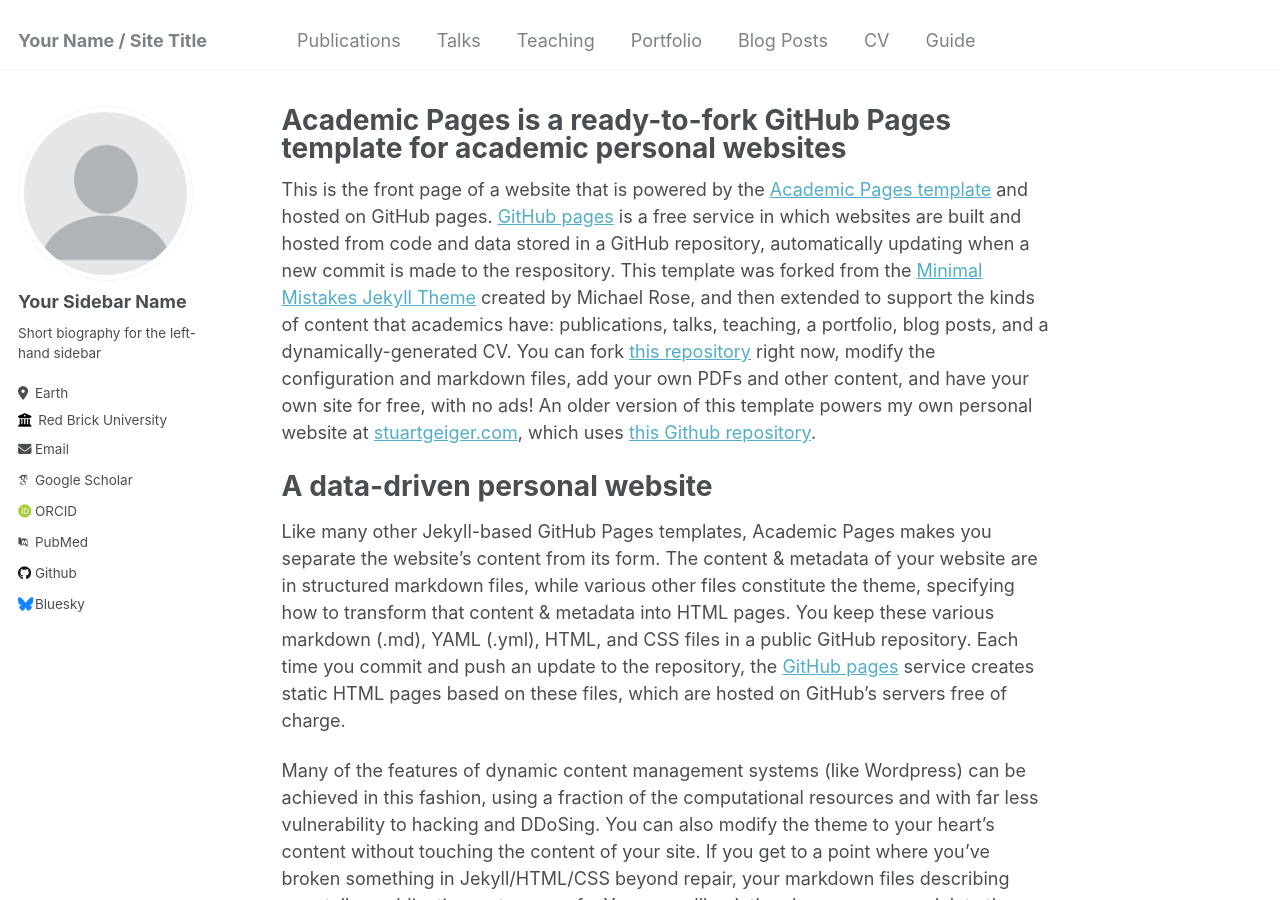
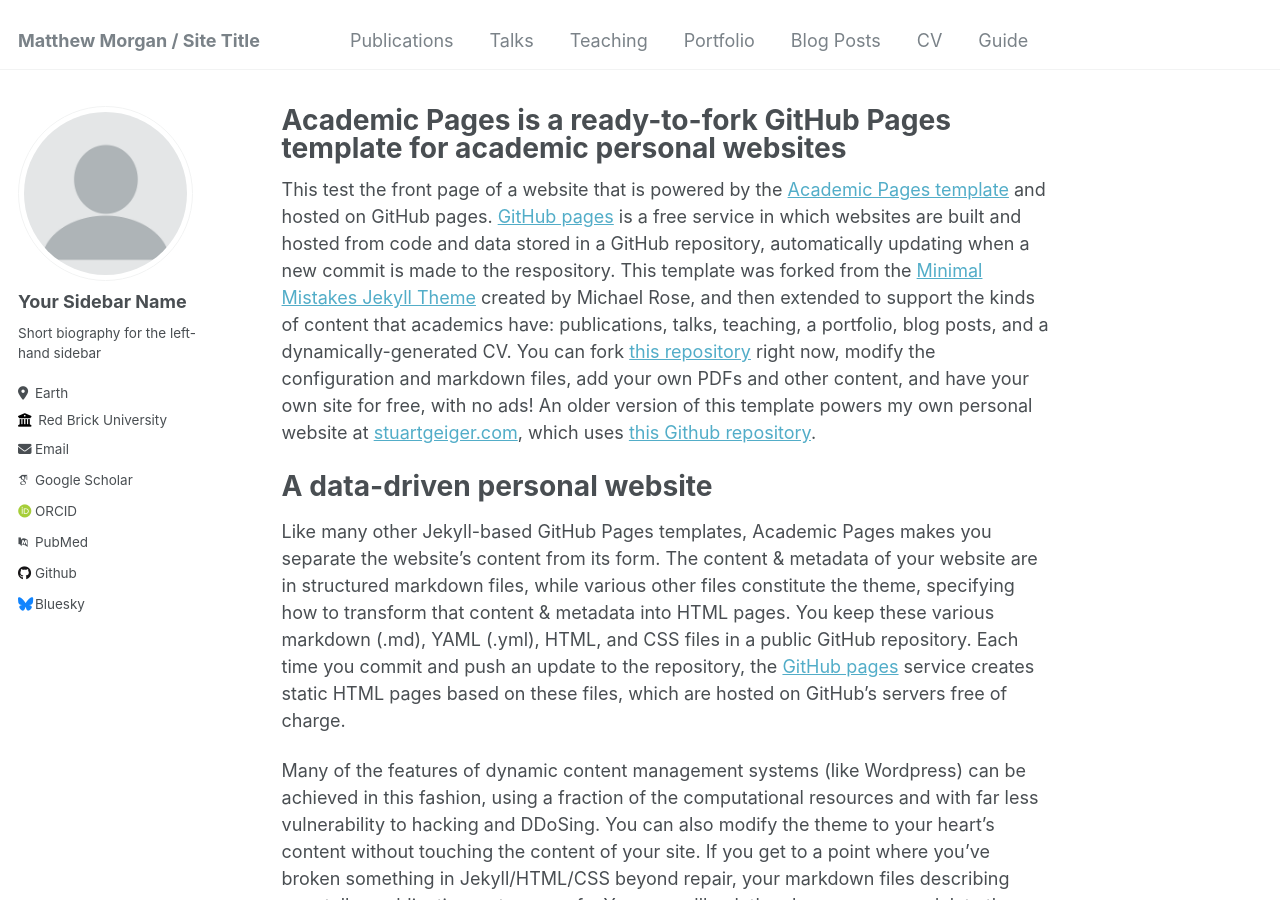
Before and after one commit to MCMorgan06/mcmorgan06.github.io, a Jekyll site: the page built from _pages/about.md, in a window 1280 px wide and 900 px high. Built offline with Jekyll 4.4.1, drawn with Linux system fonts in a browser that asks for light colours; some web fonts are replaced.

Commit message:
initial config comment

```diff
--- a/_config.yml
+++ b/_config.yml
@@ -7,14 +7,14 @@
 # server process.
 
 # Basic Site Settings
-locale                   : "en-US"
-title                    : "Your Name / Site Title"
+locale                   : "en-GB"
+title                    : "Matthew Morgan / Site Title"
 title_separator          : "-"
 name                     : &name "Your Name"
 description              : &description "personal description"
-url                      : https://academicpages.github.io # the base hostname & protocol for your site e.g. "https://mmistakes.github.io"
+url                      : https://mcmorgan06.github.io # the base hostname & protocol for your site e.g. "https://mmistakes.github.io"
 baseurl                  : "" # the subpath of your site, e.g. "/blog"
-repository               : "academicpages/academicpages.github.io"
+repository               : "academicpages/mcmorgan06.github.io"
 
 # Site Author - The following control what appear as part of the author content on the side bar.
 #               If a field is blank the icon and link will not appear, otherwise it will be shown.
@@ -76,7 +76,7 @@ author:
 
 # Site Settings
 teaser                   :  # filename of teaser fallback teaser image placed in /images/, .e.g. "500x300.png"
-breadcrumbs              : false # true, false (default)
+breadcrumbs              : true # true, false (default)
 words_per_minute         : 160
 future                   : true
 read_more                : "disabled" # if enabled, adds "Read more" links to excerpts
--- a/_pages/about.md
+++ b/_pages/about.md
@@ -7,7 +7,7 @@ redirect_from:
   - /about.html
 ---
 
-This is the front page of a website that is powered by the [Academic Pages template](https://github.com/academicpages/academicpages.github.io) and hosted on GitHub pages. [GitHub pages](https://pages.github.com) is a free service in which websites are built and hosted from code and data stored in a GitHub repository, automatically updating when a new commit is made to the respository. This template was forked from the [Minimal Mistakes Jekyll Theme](https://mmistakes.github.io/minimal-mistakes/) created by Michael Rose, and then extended to support the kinds of content that academics have: publications, talks, teaching, a portfolio, blog posts, and a dynamically-generated CV. You can fork [this repository](https://github.com/academicpages/academicpages.github.io) right now, modify the configuration and markdown files, add your own PDFs and other content, and have your own site for free, with no ads! An older version of this template powers my own personal website at [stuartgeiger.com](http://stuartgeiger.com), which uses [this Github repository](https://github.com/staeiou/staeiou.github.io).
+This test the front page of a website that is powered by the [Academic Pages template](https://github.com/academicpages/academicpages.github.io) and hosted on GitHub pages. [GitHub pages](https://pages.github.com) is a free service in which websites are built and hosted from code and data stored in a GitHub repository, automatically updating when a new commit is made to the respository. This template was forked from the [Minimal Mistakes Jekyll Theme](https://mmistakes.github.io/minimal-mistakes/) created by Michael Rose, and then extended to support the kinds of content that academics have: publications, talks, teaching, a portfolio, blog posts, and a dynamically-generated CV. You can fork [this repository](https://github.com/academicpages/academicpages.github.io) right now, modify the configuration and markdown files, add your own PDFs and other content, and have your own site for free, with no ads! An older version of this template powers my own personal website at [stuartgeiger.com](http://stuartgeiger.com), which uses [this Github repository](https://github.com/staeiou/staeiou.github.io).
 
 A data-driven personal website
 ======
```
